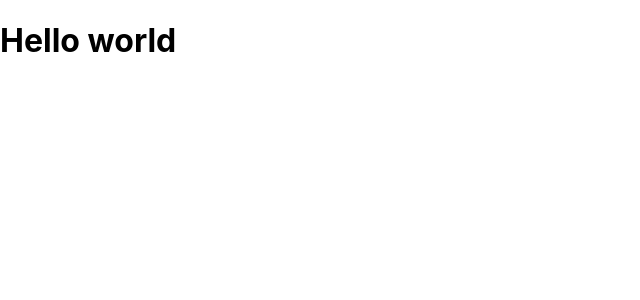
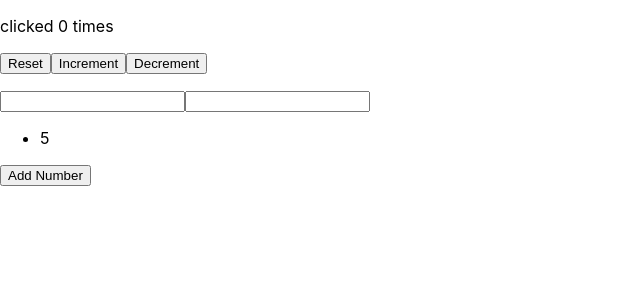
Before and after one commit to RumanBhuiyan/React-Hooks-Notes, a React (Create React App) app: page / in a window 1280 px wide. Shown: the top 300 px of the page, without its empty margins (0-640 px from the left). Built offline with nearby package versions, Linux system fonts and the light colour scheme; the HTML template or start-up script is replaced by a standard one.

Commit message:
add notes of first hook

```diff
--- a/src/App.js
+++ b/src/App.js
@@ -1,9 +1,15 @@
 import React  from "react";
+import Counter from "./Components/Counter";
+import UseStateWithArray from "./Components/UseStateWithArray";
+import UseStateWithObject from "./Components/UseStateWithObject";
+
 
 function App() {
   return (
     <div >
-      <h1>Hello world</h1>
+      <Counter />
+      <UseStateWithObject />
+      <UseStateWithArray />
     </div>
   );
 }
--- /dev/null
+++ b/src/Components/Counter.js
@@ -0,0 +1,31 @@
+import React,{useState} from 'react'
+
+function Counter() {
+    // rule : 01 Declare  useState hook at top level like this
+    // rule : 02 Don't try to use useState hook inside class component
+    const [counter,setCounter] = useState(0)
+
+    // accessing previous state before modifying for safety
+    const incrementCounter = () =>{
+        setCounter(counter => counter + 1)
+    }
+
+    const decrementCounter = () =>{
+        setCounter(counter => counter - 1)
+    }
+
+    const resetCounter = () =>{
+        setCounter(0)
+    }
+
+    return (
+        <div>
+            <p>clicked {counter} times</p>
+            <button onClick={resetCounter}>Reset</button>
+            <button onClick={incrementCounter}>Increment</button>
+            <button onClick={decrementCounter}>Decrement</button>
+        </div>
+    )
+}
+
+export default Counter
--- /dev/null
+++ b/src/Components/UseStateWithArray.js
@@ -0,0 +1,28 @@
+import React,{useState} from 'react'
+
+function UseStateWithArray() {
+
+    const [number , setNumbers] = useState([5])
+
+    // accessing previous state of the array before adding new item to the array because
+    // its always safer
+    function addNumber(){
+        setNumbers(number => ([
+            ...number,
+            number[number.length-1]+5
+        ]))
+    }
+
+    return (
+        <div>
+            <ul>
+                {
+                    number.map((item)=> <li key ={item}>{item}</li>)
+                }
+            </ul>
+            <button onClick={addNumber}>Add Number</button>
+        </div>
+    )
+}
+
+export default UseStateWithArray
--- /dev/null
+++ b/src/Components/UseStateWithObject.js
@@ -0,0 +1,34 @@
+import React,{useState} from 'react'
+
+function UseStateWithObject() {
+
+    const [name , setName] = useState({firtname: '',lastname:''})
+
+    function handleFirstName(event){
+        // using spread operator ...name to restore all keys from name object then modify the value
+        // of firstname key
+        setName({
+            ...name,
+            firtname:event.target.value
+        })
+    }
+
+    // using spread operator ...name to restore all keys from name object then modify the value
+    // of lastname key
+    function handleLastName(event){
+        setName(name =>({
+            ...name,
+            lastname : event.target.value
+        }))
+    }
+
+    return (
+        <div>
+            <p>{name.firtname}</p> <p>{name.lastname}</p>
+            <input type="text" value={name.firtname} onChange={(e)=>handleFirstName(e)} />
+            <input type="text" value={name.lastname} onChange={(e)=>handleLastName(e)} />
+        </div>
+    )
+}
+
+export default UseStateWithObject
```
